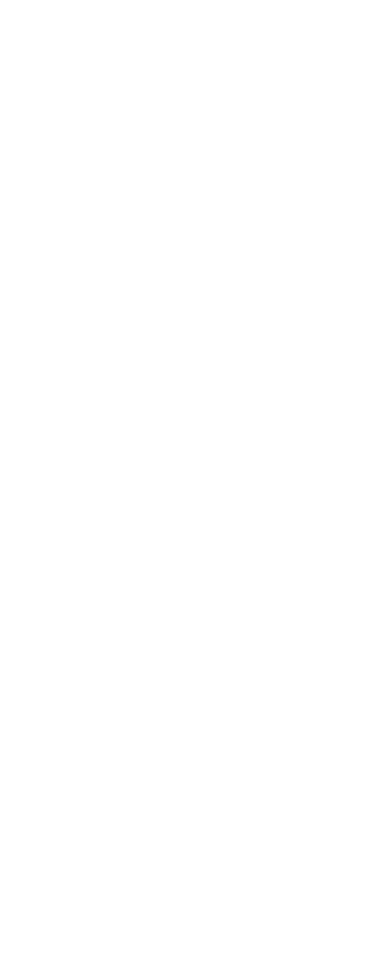
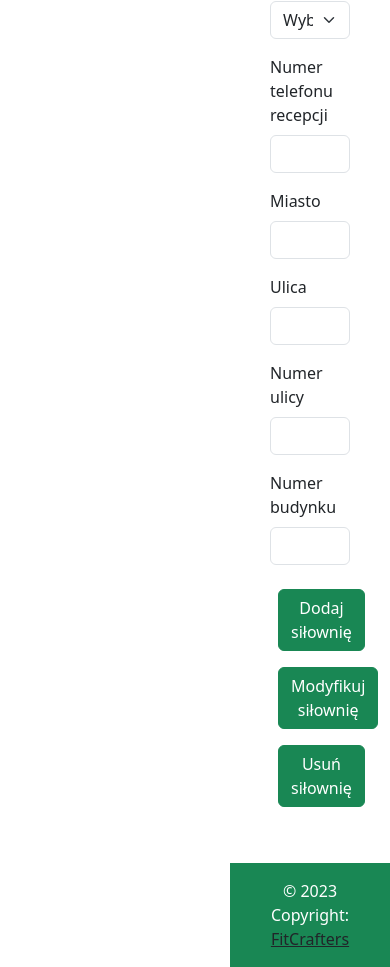
Before and after one commit to dominikaferfecka/FitCrafters, a React (Create React App) app in the folder frontend/: page /manager in a window 390 px wide. Shown: the part 3780-4747 px from the top of the page. Before the commit the page ends 3628 px from the top, so only its background shows below. Built offline with nearby package versions, Linux system fonts and the light colour scheme; a small style sheet from the web is missing.

Commit message:
Add GymForm component - add rendering of GymForm component and Footer in ManagerPage

```diff
--- /dev/null
+++ b/frontend/src/components/GymForm.js
@@ -0,0 +1,116 @@
+import { Container } from "react-bootstrap";
+
+function GymForm(props) {
+  const selectGyms = [
+    "siłownia1",
+    "siłownia2",
+    "siłownia3",
+    "siłownia4",
+    "siłownia5",
+  ];
+  const mappedSelectGyms = selectGyms.map((item, index) => (
+    <option key={index} value={index + 1}>
+      {item}
+    </option>
+  ));
+  return (
+    <Container className="w-75" id={props.scrollId}>
+      <h1 className="text-center m-5">Siłownie</h1>
+      <form class="row  m-auto mb-5 g-3 needs-validation" novalidate>
+        <div class="col-md-6">
+          <label for="validationCustom01" class="form-label">
+            Wybierz siłownię
+          </label>
+          <select
+            class="form-select"
+            id="validationCustom01"
+            aria-label="Default select example"
+            required
+          >
+            <option value="0" selected disabled>
+              Wybierz siłownię
+            </option>
+            {mappedSelectGyms}
+          </select>
+          <div class="valid-feedback">Wygląda dobrze!</div>
+        </div>
+        <div class="col-md-6">
+          <label for="validationCustom03" class="form-label">
+            Numer telefonu recepcji
+          </label>
+          <input
+            type="text"
+            class="form-control"
+            id="validationCustom03"
+            required
+          />
+          <div class="invalid-feedback">
+            Proszę podaj poprawny numer telefonu
+          </div>
+        </div>
+        <div class="col-md-3">
+          <label for="validationCustom03" class="form-label">
+            Miasto
+          </label>
+          <input
+            type="text"
+            class="form-control"
+            id="validationCustom03"
+            required
+          />
+          <div class="invalid-feedback">Proszę podaj poprawne miasto</div>
+        </div>
+        <div class="col-md-3">
+          <label for="validationCustom03" class="form-label">
+            Ulica
+          </label>
+          <input
+            type="text"
+            class="form-control"
+            id="validationCustom03"
+            required
+          />
+          <div class="invalid-feedback">Proszę podaj poprawną ulicę</div>
+        </div>
+        <div class="col-md-3">
+          <label for="validationCustom03" class="form-label">
+            Numer ulicy
+          </label>
+          <input
+            type="text"
+            class="form-control"
+            id="validationCustom03"
+            required
+          />
+          <div class="invalid-feedback">Proszę podaj poprawny numer ulicy</div>
+        </div>
+        <div class="col-md-3">
+          <label for="validationCustom03" class="form-label">
+            Numer budynku
+          </label>
+          <input
+            type="text"
+            class="form-control"
+            id="validationCustom03"
+            required
+          />
+          <div class="invalid-feedback">Proszę podaj poprawny numer ulicy</div>
+        </div>
+
+        <div class="col-12 flex-d">
+          <button class="btn btn-success m-2" type="submit">
+            Dodaj siłownię
+          </button>
+          <button class="btn btn-success m-2" type="submit">
+            Modyfikuj siłownię
+          </button>
+          <button class="btn btn-success m-2" type="submit">
+            Usuń siłownię
+          </button>
+        </div>
+      </form>
+    </Container>
+  );
+}
+
+export default GymForm;
--- a/frontend/src/components/ManagerPage.js
+++ b/frontend/src/components/ManagerPage.js
@@ -1,5 +1,7 @@
 import BarChart from "./BarChart";
 import EquipmentForm from "./EquipmentForm";
+import Footer from "./Footer";
+import GymForm from "./GymForm";
 import List from "./List";
 import SideBarManager from "./SideBarManager";
 import TrainerForm from "./TrainerForm";
@@ -23,6 +25,8 @@
         <List header="Lista trenerów" scrollId="trainerList" />
         <EquipmentForm scrollId="equipForm" />
         <TrainerForm scrollId="trainerForm" />
+        <GymForm scrollId="gymForm" />
+        <Footer />
       </div>
     </>
   );
--- a/frontend/src/components/SideBarManager.js
+++ b/frontend/src/components/SideBarManager.js
@@ -48,7 +48,7 @@
             </a>
             <a
               className="list-group-item list-group-item-action list-group-item-success p-3"
-              href="#!"
+              href="#gymForm"
             >
               Siłownie
             </a>
```
